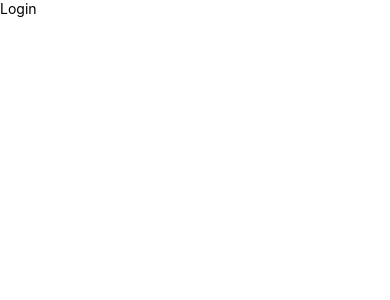
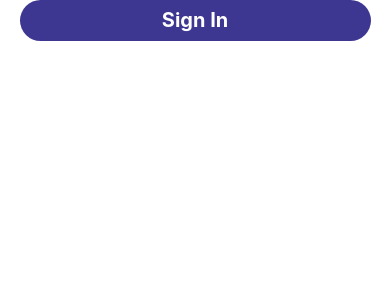
Before and after one commit to TalJa1/AirQualityMonitoring, a React Native app: screen /Login in a window 390 px wide. Shown: the top 300 px of the page. Built offline with nearby package versions, Linux system fonts and the light colour scheme.

Commit message:
Refactor Login component and add Sign In button

```diff
--- /dev/null
+++ b/services/typeProps.ts
@@ -0,0 +1,6 @@
+export interface LoginBtnProps {
+  title: string;
+  icon?: any;
+  textColor: string;
+  btnColor: string;
+}
--- a/views/begin/Login.tsx
+++ b/views/begin/Login.tsx
@@ -1,19 +1,46 @@
-import {ScrollView, StyleSheet, Text, View} from 'react-native';
+/* eslint-disable react-native/no-inline-styles */
+import {
+  ScrollView,
+  StyleSheet,
+  Text,
+  TouchableOpacity,
+  View,
+} from 'react-native';
 import React from 'react';
 import {SafeAreaView} from 'react-native-safe-area-context';
-import {containerStyle} from '../../services/styleSheet';
+import {centerAll, containerStyle, vh, vw} from '../../services/styleSheet';
 import useStatusBar from '../../services/useStatusBarCustom';
+import {LoginBtnProps} from '../../services/typeProps';
 
 const Login = () => {
   useStatusBar('white');
   return (
     <SafeAreaView style={styles.container}>
-      <ScrollView>
+      <ScrollView style={{paddingHorizontal: vw(5)}}>
         <View>
-          <Text>Login</Text>
+          <BtnLayout title="Sign In" btnColor="#3E3792" textColor="white" />
         </View>
       </ScrollView>
     </SafeAreaView>
+  );
+};
+
+const BtnLayout: React.FC<LoginBtnProps> = ({
+  btnColor,
+  textColor,
+  title,
+  icon,
+}) => {
+  return (
+    <TouchableOpacity
+      style={[
+        {backgroundColor: btnColor, borderRadius: 44, paddingVertical: vh(1)},
+        centerAll,
+      ]}>
+      <Text style={{fontSize: 20, fontWeight: 700, color: textColor}}>
+        {title}
+      </Text>
+    </TouchableOpacity>
   );
 };
 
```
